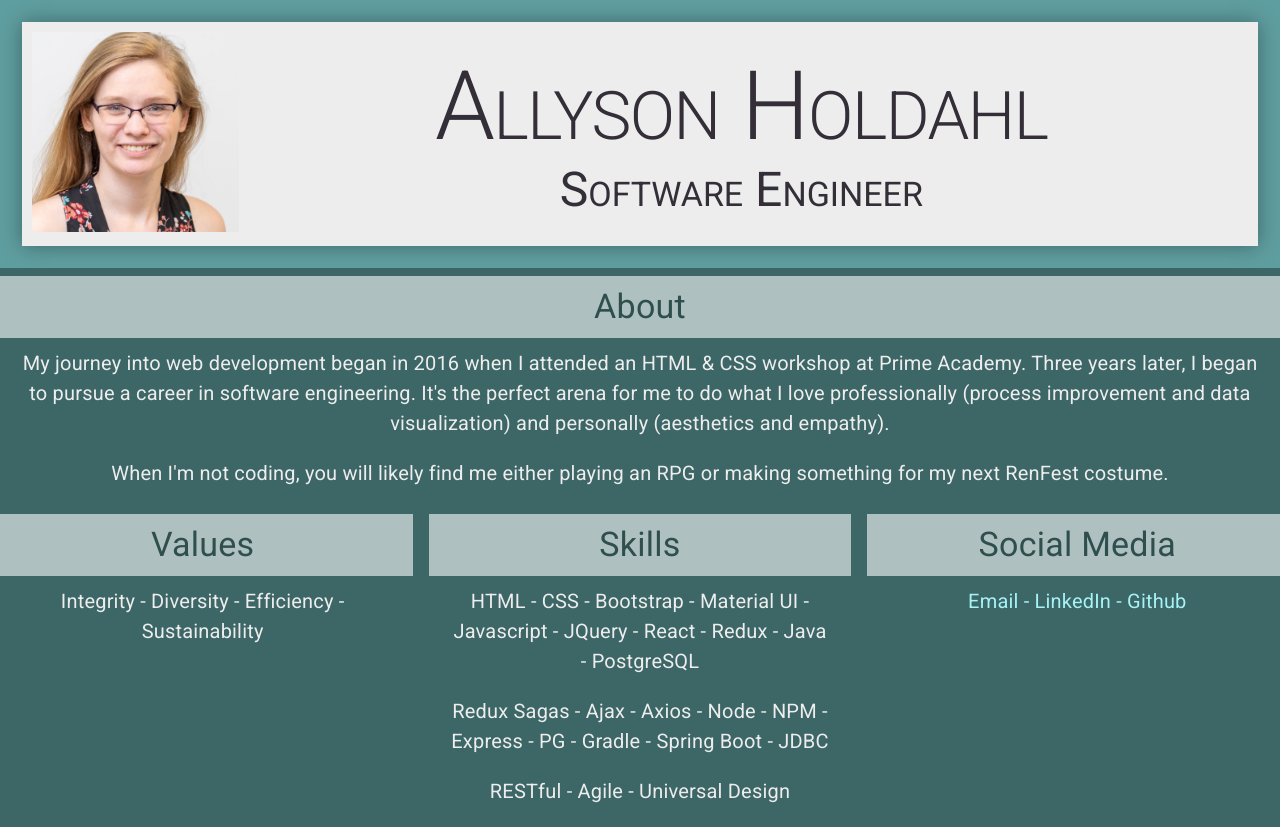
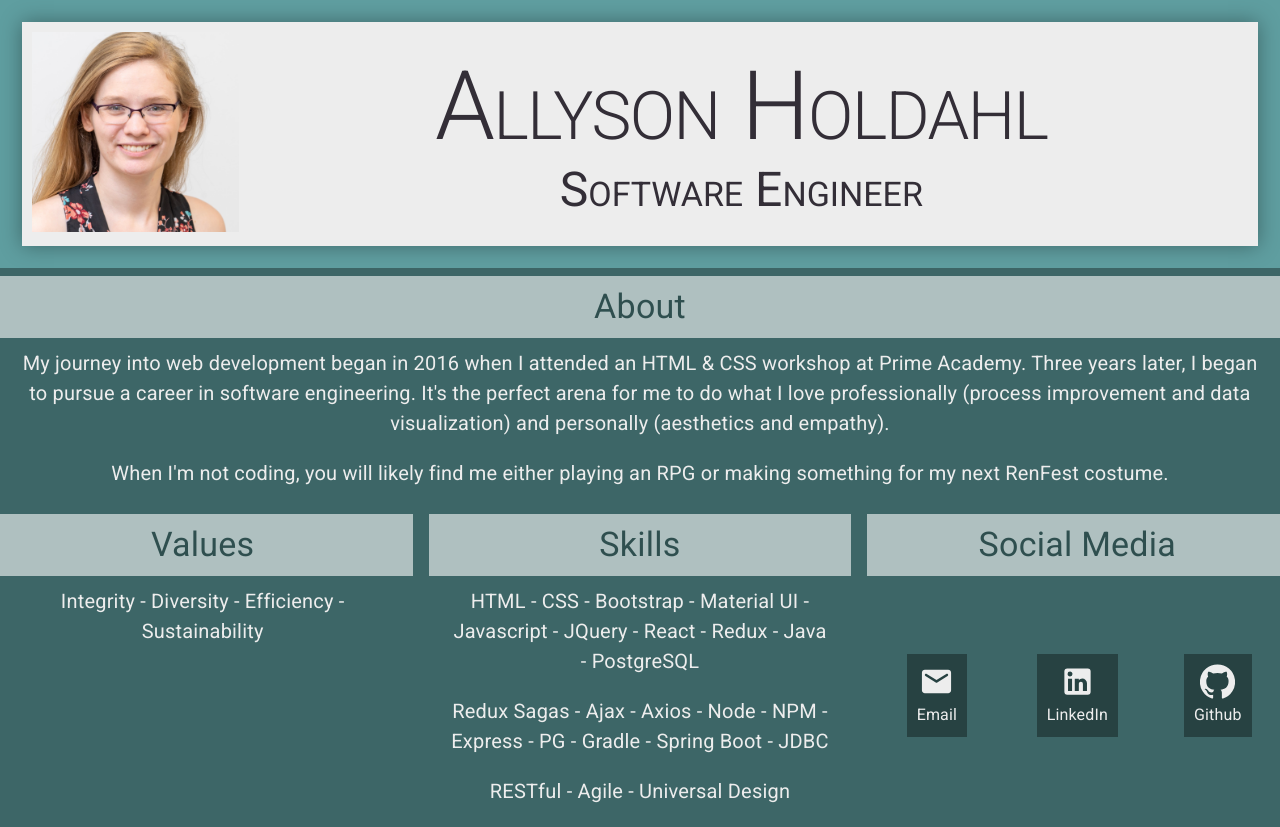
Before and after one commit to aholdahl/portfolio, a React app: page / in a window 1280 px wide. Shown: the top 827 px of the page. Built offline with nearby package versions, Linux system fonts and the light colour scheme.

Commit message:
added group project, updated social media to icons

```diff
--- a/package.json
+++ b/package.json
@@ -4,6 +4,7 @@
   "private": true,
   "dependencies": {
     "@material-ui/core": "^4.4.3",
+    "@material-ui/icons": "^4.5.1",
     "react": "^16.10.0",
     "react-dom": "^16.10.0",
     "react-scripts": "3.1.2",
--- a/src/Components/App/App.css
+++ b/src/Components/App/App.css
@@ -40,8 +40,11 @@ html {
 }
 
 .myLinks {
-  color: rgb(167, 242, 245) !important;
-  /* text-decoration: underline; */
+  /* background-color: rgb(167, 242, 245) !important; */
+  color: #ededed !important;
+  background-color: rgba(0, 0, 0, 0.356) !important;
+  display: inline-block;
+  padding: 10px;
 }
 
 .myThumbnails {
--- a/src/Components/Home/Home.jsx
+++ b/src/Components/Home/Home.jsx
@@ -1,5 +1,8 @@
 import React, { Component } from 'react';
 import { Grid, Typography, Link } from '@material-ui/core';
+import LinkedInIcon from '@material-ui/icons/LinkedIn';
+import GitHubIcon from '@material-ui/icons/GitHub';
+import EmailRoundedIcon from '@material-ui/icons/EmailRounded';
 import Headshot from '../../Headshot.jpg';
 import Projects from '../Projects/Projects.jsx';
 
@@ -9,7 +12,7 @@ class Home extends Component {
             <Grid container spacing={2}>
                 <Grid container className="myHeader">
                     <Grid item xs={12} md={2} >
-                        <img className="myHeadshot" src={Headshot} alt="my headshot"/>
+                        <img className="myHeadshot" src={Headshot} alt="my headshot" />
                     </Grid>
                     <Grid item xs={12} md={10} className="myDeclaration">
                         <Typography variant="h1">Allyson Holdahl</Typography>
@@ -32,19 +35,32 @@ class Home extends Component {
                         <Typography className="myContent">Redux Sagas - Ajax - Axios - Node - NPM - Express - PG - Gradle - Spring Boot - JDBC</Typography>
                         <Typography className="myContent">RESTful - Agile - Universal Design</Typography>
                     </Grid>
-                    <Grid item xs={12} sm={6} md={4} className="myTile">
-                        <Typography variant="h4" className="subHeader">Social Media</Typography>
-                        <Typography className="myContent myLinks">
-                        <Link href="allyson.holdahl@gmail.com" className="myLinks">Email</Link>
-                        <> - </>
-                        <Link href="https://www.linkedin.com/in/allyson-holdahl/" className="myLinks">LinkedIn</Link>
-                        <> - </>
-                        <Link href="https://github.com/aholdahl" className="myLinks">Github</Link>
-                        </Typography>
+                    <Grid item xs={12} sm={6} md={4} className="myTile" container justify="space-around">
+                        <Grid item xs={12}>
+                            <Typography variant="h4" className="subHeader">Social Media</Typography>
+                        </Grid>
+                        <Grid item xs={4}>
+                            <Link href="allyson.holdahl@gmail.com" className="myLinks">
+                                <EmailRoundedIcon fontSize="large" />
+                                <Typography>Email</Typography>
+                            </Link>
+                        </Grid>
+                        <Grid item xs={4}>
+                            <Link href="https://www.linkedin.com/in/allyson-holdahl/" className="myLinks">
+                                <LinkedInIcon fontSize="large" />
+                                <Typography>LinkedIn</Typography>
+                            </Link>
+                        </Grid>
+                        <Grid item xs={4}>
+                            <Link href="https://github.com/aholdahl" className="myLinks">
+                                <GitHubIcon fontSize="large" />
+                                <Typography>Github</Typography>
+                            </Link>
+                        </Grid>
                     </Grid>
                     <Grid item xs={12} sm={6} md={12} className="myTile">
                         <Typography variant="h4" className="subHeader">Projects</Typography>
-                        <Projects/>
+                        <Projects />
                     </Grid>
                 </Grid>
             </Grid>
```
Also changed, not shown: 1 other file.
